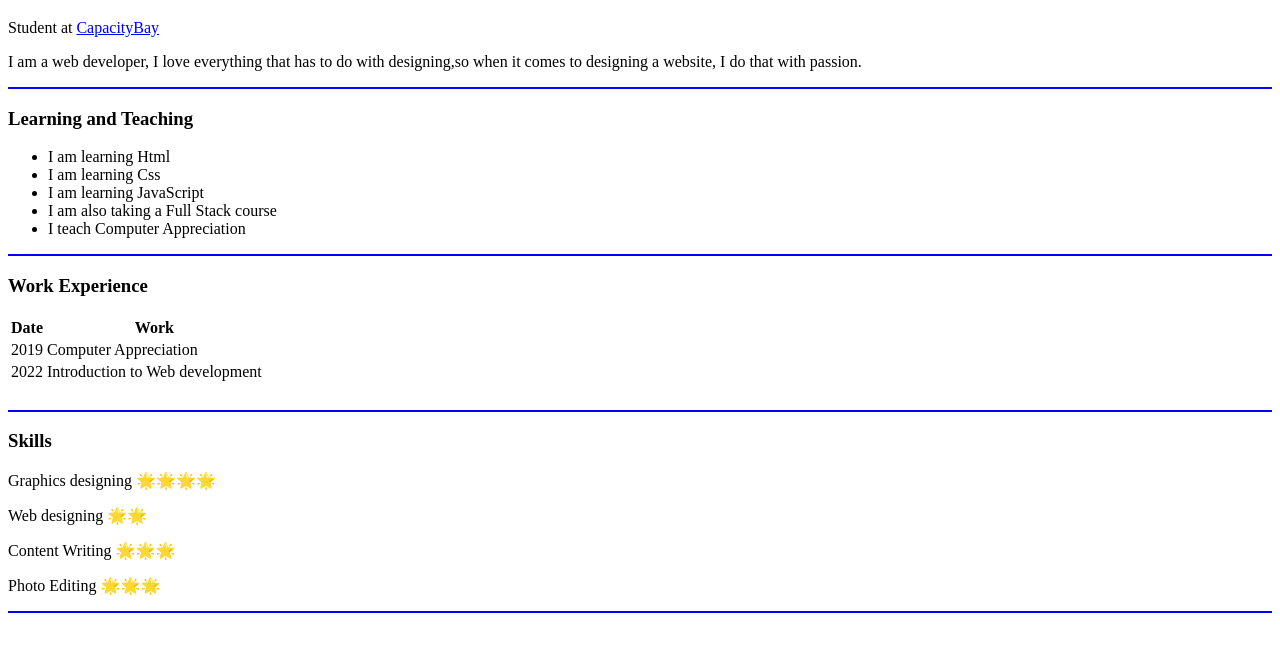
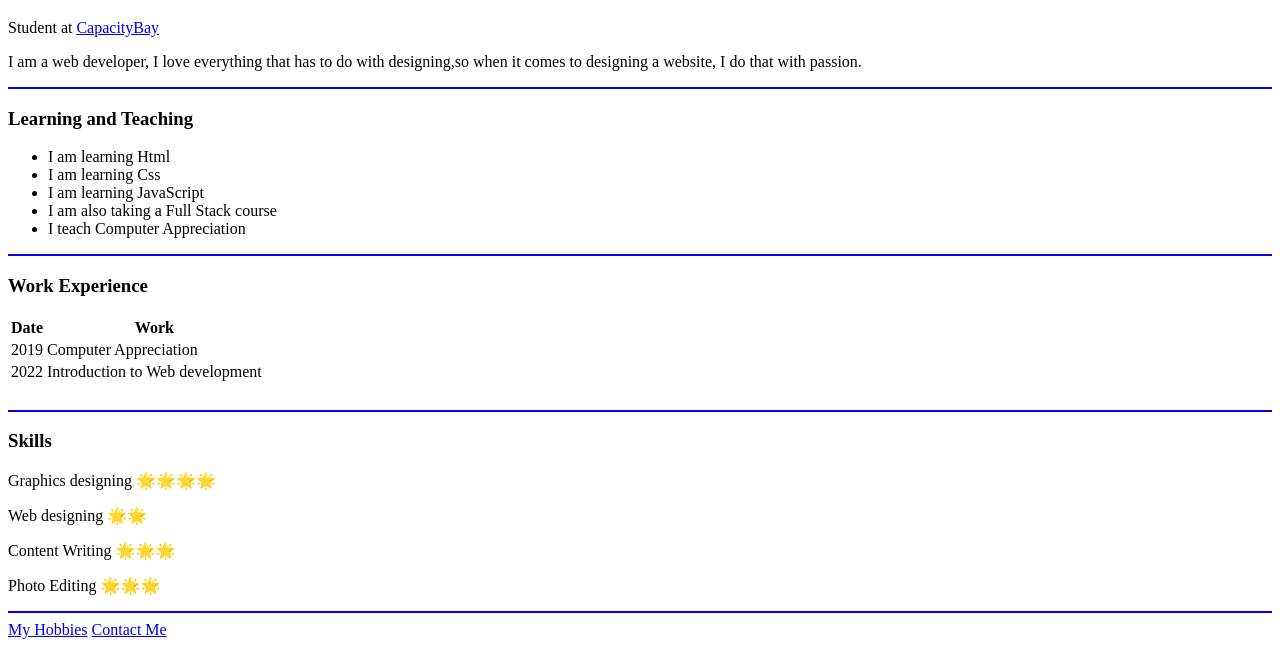
Before and after one commit to Emilia-Ojobo/My-Personal-Webpage, a plain HTML site: page index.html in a window 1280 px wide. Shown: the part 273-920 px from the top of the page. Before the commit the page ends 894 px from the top, so only its background shows below. Drawn offline with Linux system fonts and the light colour scheme.

Commit message:
changes in index.html

```diff
--- a/index.html
+++ b/index.html
@@ -48,6 +48,6 @@
        <p>Content Writing &#127775;&#127775;&#127775;</p>
        <p>Photo Editing &#127775;&#127775;&#127775;</p>
        <hr size="2" color ="blue">
-
+       <a href="Hobbies.html">My Hobbies</a> <a href="Contact.html">Contact Me</a>
 </body>
 </html>
```
